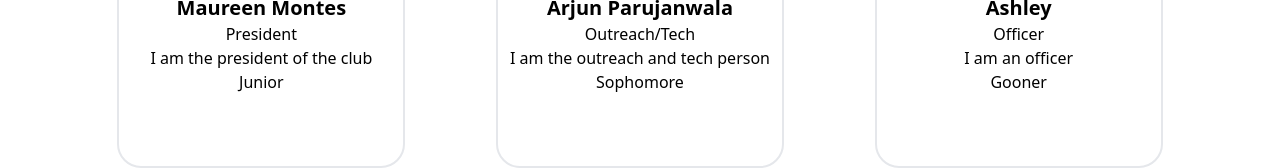
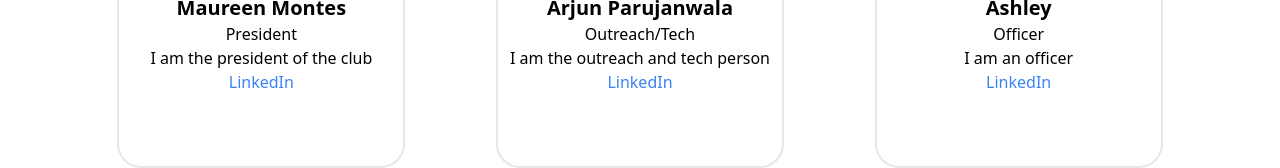
Before and after one commit to Arjun-Parujanwala/sacnas-sfsu, a Next.js app: page /members in a window 1280 px wide. Shown: the part 432-600 px from the top of the page. Built offline with nearby package versions, Linux system fonts and the light colour scheme.

Commit message:
Implemented LinkedIn in members page

```diff
--- a/src/app/members/page.tsx
+++ b/src/app/members/page.tsx
@@ -1,5 +1,6 @@
 import React from 'react'
 import Image from 'next/image'
+import Link from 'next/link'
 import gray from '/public/gray.png'
 
 export default function page() {
@@ -11,7 +12,7 @@ export default function page() {
     role: 'President',
     bio: 'I am the president of the club',
     image: '/public/gray.png',
-    grade: 'Junior',
+    linkedIn: 'https://www.linkedin.com/in/maureenmontes/',
     },
     {
       id: 2,
@@ -19,7 +20,7 @@ export default function page() {
       role: 'Outreach/Tech',
       bio: 'I am the outreach and tech person',
       image: '/public/gray.png',
-      grade: 'Sophomore',
+      linkedIn: 'https://www.linkedin.com/in/arjun-parujanwala-5ab416217/'
     },
     {
       id: 3,
@@ -27,7 +28,7 @@ export default function page() {
       role: 'Officer',
       bio: 'I am an officer',
       image: '/public/gray.png',
-      grade: 'Gooner',
+      linkedIn: 'placeholder',
     },
     {
       id: 4,
@@ -35,7 +36,7 @@ export default function page() {
       role: 'Officer',
       bio: 'I am an officer',
       image: '/public/gray.png',
-      grade: 'Gooner',
+      linkedIn: 'placeholder',
     },
     {
       id: 5,
@@ -43,7 +44,7 @@ export default function page() {
       role: 'Officer',
       bio: 'I am an officer',
       image: '/public/gray.png',
-      grade: 'Gooner',
+      linkedIn: 'placeholder',
     },
     {
       id: 6,
@@ -51,7 +52,7 @@ export default function page() {
       role: 'Officer',
       bio: 'I am an officer',
       image: '/public/gray.png',
-      grade: 'Gooner',
+      linkedIn: 'placeholder',
     },
     {
       id: 7,
@@ -59,7 +60,7 @@ export default function page() {
       role: 'Officer',
       bio: 'I am an officer',
       image: '/public/gray.png',
-      grade: 'Gooner',
+      linkedIn: 'something'
     },
 
   ]
@@ -77,7 +78,9 @@ export default function page() {
                 <h2 className="text-center text-xl font-semibold mt-4">{member.name}</h2>
                 <p className="text-center">{member.role}</p>
                 <p className="text-center">{member.bio}</p>
-                <p className="text-center">{member.grade}</p>
+                <Link href={member.linkedIn} className="text-center text-blue-500 hover:underline">
+                  LinkedIn
+                </Link>
               </div>
             ))}
           </div>
```
